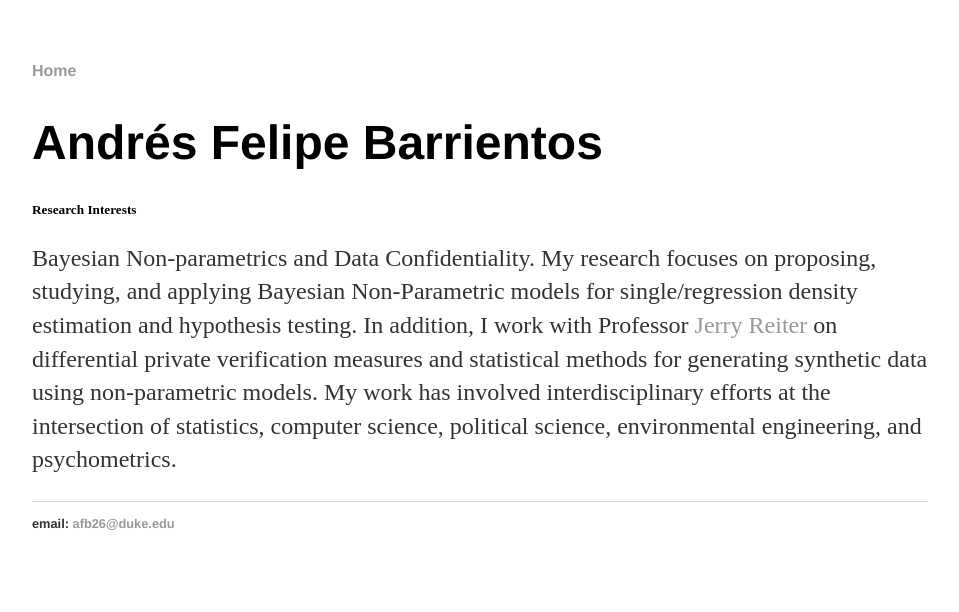
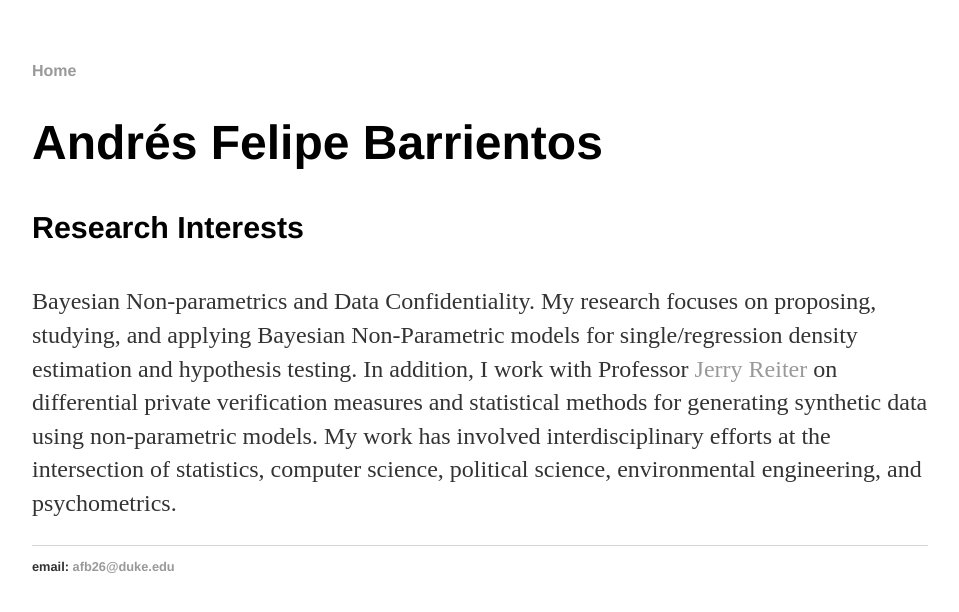
Before and after one commit to anfebar/anfebar.github.io, a Jekyll site: the page built from index.html, in a window 1280 px wide. Shown: the top 612 px of the page, without its empty margins (160-1119 px from the left). Built offline with Jekyll 4.4.1, drawn with Linux system fonts in a browser that asks for light colours.

```diff
--- a/index.html
+++ b/index.html
@@ -5,6 +5,13 @@ title: Andres F. Barrientos
 
 		<div class="blurb">
 			<h1>Andrés Felipe Barrientos</h1>
-			<h5>Research Interests</h5>
-			<p>Bayesian Non-parametrics and Data Confidentiality. My research focuses on proposing, studying, and applying Bayesian Non-Parametric models for single/regression density estimation and hypothesis testing. In addition, I work with Professor <a href="http://www2.stat.duke.edu/~jerry/">Jerry Reiter</a> on differential private verification measures and statistical methods for generating synthetic data using non-parametric models. My work has involved interdisciplinary efforts at the intersection of statistics, computer science, political science, environmental engineering, and psychometrics.</p>
+			<h4>Research Interests</h4>
+			<p>Bayesian Non-parametrics and Data Confidentiality. My research focuses on proposing,
+				studying, and applying Bayesian Non-Parametric models for single/regression
+				density estimation and hypothesis testing. In addition,
+				I work with Professor <a href="http://www2.stat.duke.edu/~jerry/">Jerry Reiter</a>
+				on differential private verification measures and statistical methods
+				for generating synthetic data using non-parametric models.
+				My work has involved interdisciplinary efforts at the intersection of statistics,
+				computer science, political science, environmental engineering, and psychometrics.</p>
 		</div>
```
